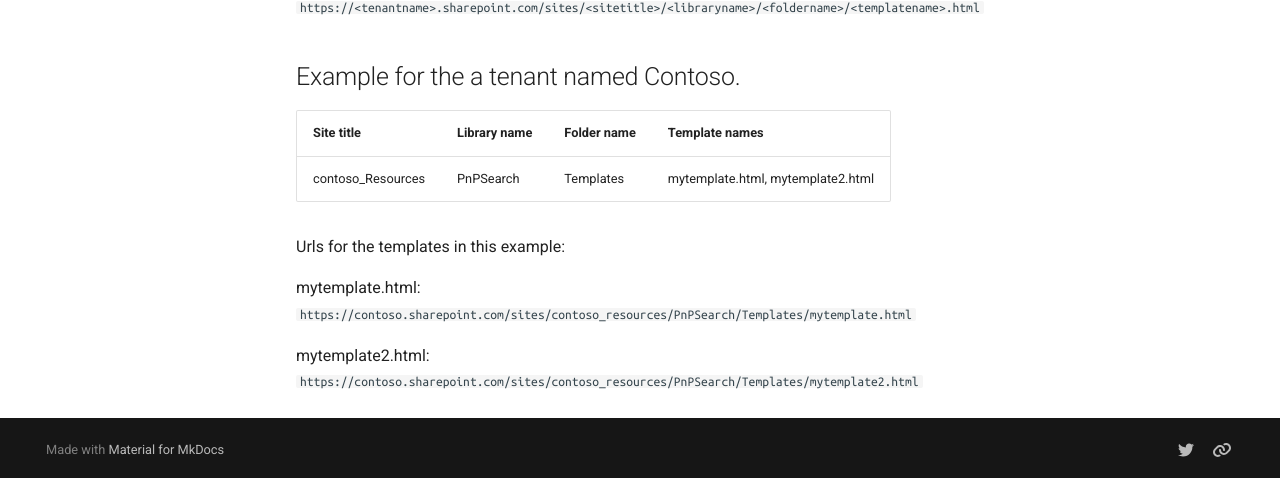
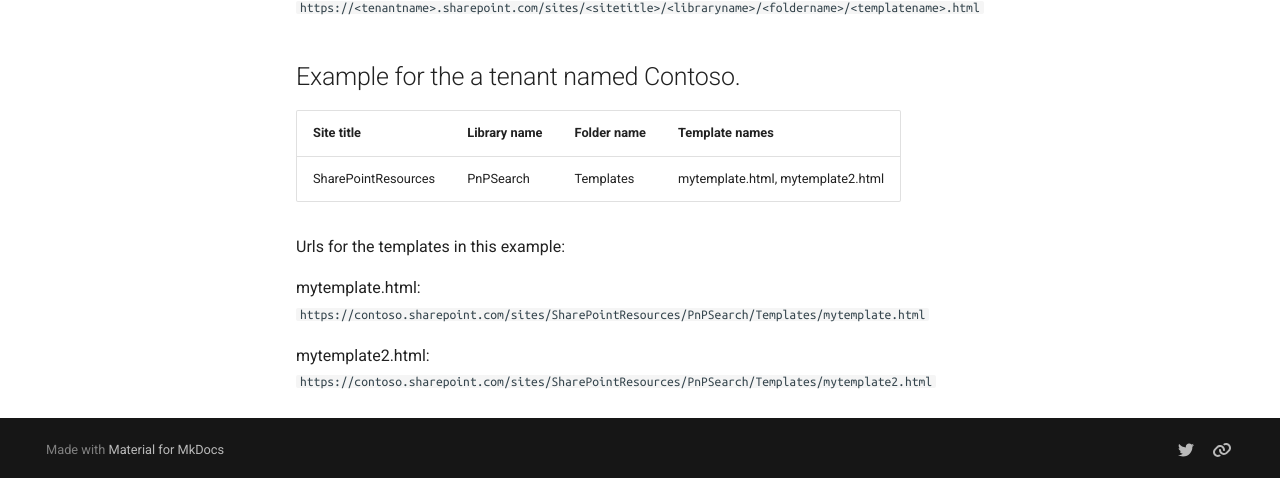
Before and after one commit to dominic5perezd/pnp-modern-search, an MkDocs documentation site: the page built from docs/scenarios/Store-custom-templates-in-SharePoint.md, in a window 1280 px wide and 1127 px high. Shown: the part 645-1123 px from the top of the window. Built offline with MkDocs 1.6.1 and Material for MkDocs 9.7.7, drawn with Linux system fonts in a browser that asks for light colours; comment, search, counter and statistics services are not loaded.

Commit message:
Update Store-custom-templates-in-SharePoint.md

```diff
--- a/docs/scenarios/Store-custom-templates-in-SharePoint.md
+++ b/docs/scenarios/Store-custom-templates-in-SharePoint.md
@@ -16,6 +16,7 @@ A SharePoint site within your tenant is perfect for this scenario, because  you
 * Approval flows (if you want)
 * plus more...
 
+
  ## How to do this checklist:
 1. Create a SharePoint site
 2. Give "Everyone except externals" read access to the site
@@ -31,10 +32,10 @@ Now you can reference these templates using the URL to the file.
 
 | Site title | Library name | Folder name | Template names |
 | :---------- | ------------ | ----------- | ------------- |
-| contoso_Resources  | PnPSearch    | Templates   | mytemplate.html, mytemplate2.html|
+| SharePointResources  | PnPSearch    | Templates   | mytemplate.html, mytemplate2.html|
 
 Urls for the templates in this example:
 
-mytemplate.html: `https://contoso.sharepoint.com/sites/contoso_resources/PnPSearch/Templates/mytemplate.html`
+mytemplate.html: `https://contoso.sharepoint.com/sites/SharePointResources/PnPSearch/Templates/mytemplate.html`
 
-mytemplate2.html: `https://contoso.sharepoint.com/sites/contoso_resources/PnPSearch/Templates/mytemplate2.html`
+mytemplate2.html: `https://contoso.sharepoint.com/sites/SharePointResources/PnPSearch/Templates/mytemplate2.html`
```
